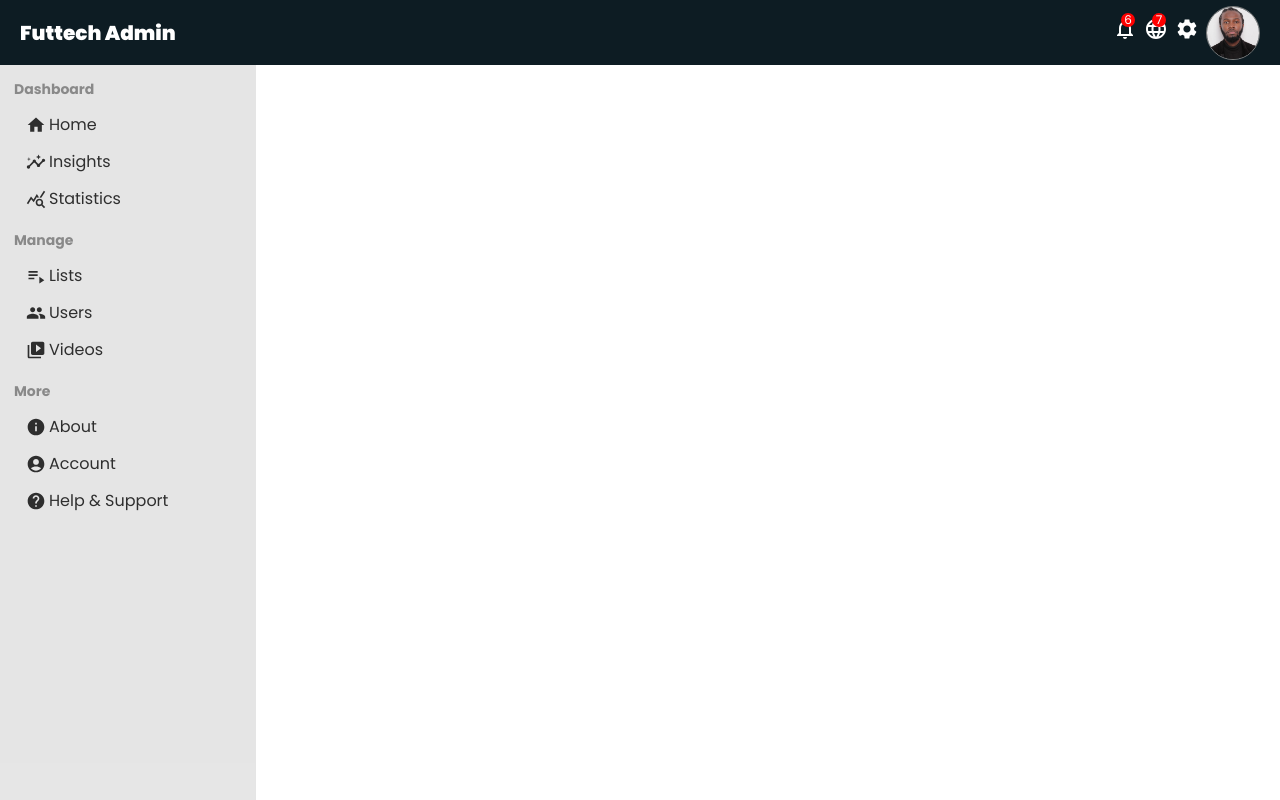
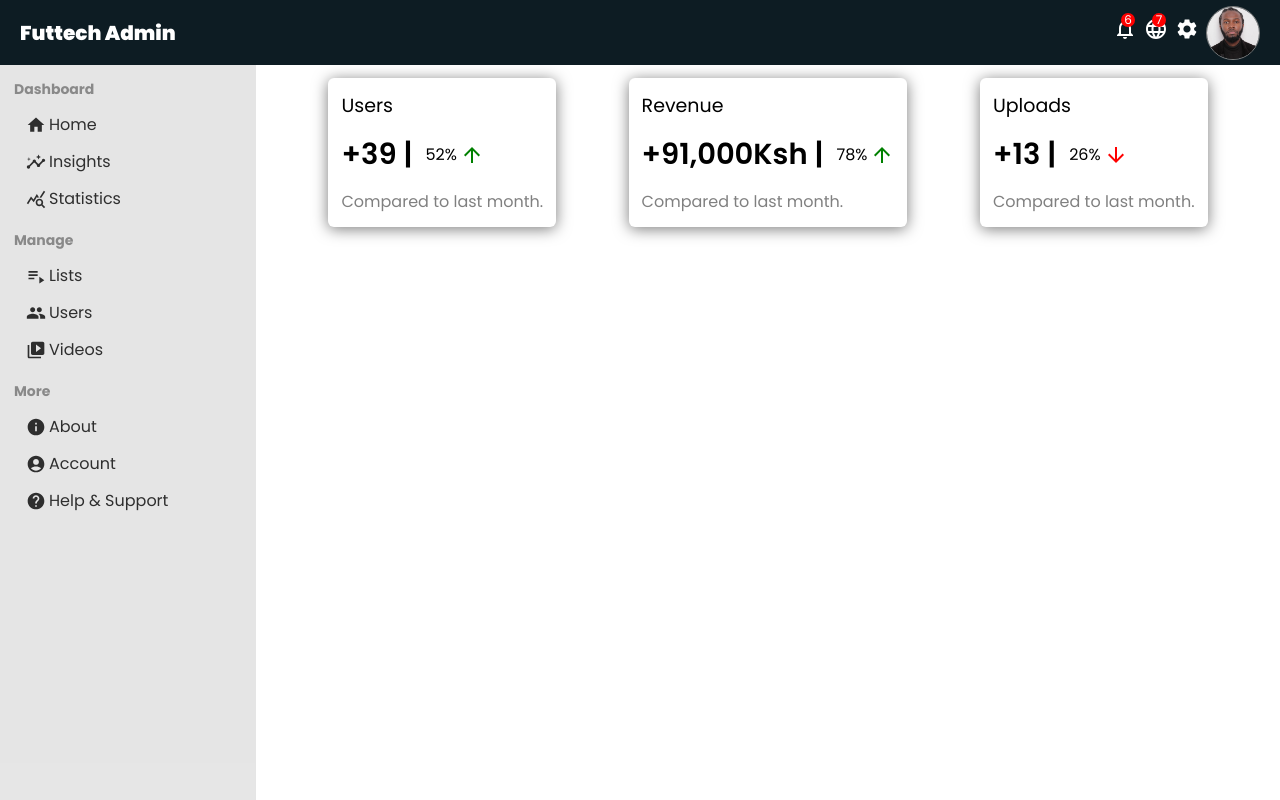
Before and after one commit to kal-kyokya/react-admin-panel, a React (Create React App) app: page / in a window 1280 px wide. Built offline with nearby package versions, Linux system fonts and the light colour scheme.

Commit message:
Complete design of the 'home' sidebar option.

```diff
--- a/src/App.jsx
+++ b/src/App.jsx
@@ -1,13 +1,14 @@
 import './app.scss';
 import Topbar from './components/topbar/Topbar';
 import Sidebar from './components/sidebar/Sidebar';
+import Home from './pages/home/Home';
 
 function App() {
     return (<div>
 		<Topbar />
 		<div className='container'>
 		    <Sidebar />
-		    <div className='main'></div>
+		    <Home />
 		</div>
 	    </div>);
 }
--- a/src/app.scss
+++ b/src/app.scss
@@ -15,10 +15,6 @@
 
 .container {
     display: flex;
-
-    .main {
-	flex: 4;
-    }
 }
 
 .poppins-thin {
--- /dev/null
+++ b/src/components/widget/Widget.jsx
@@ -0,0 +1,36 @@
+import './widget.scss';
+import ArrowUpwardIcon from '@mui/icons-material/ArrowUpward';
+import ArrowDownwardIcon from '@mui/icons-material/ArrowDownward';
+
+const Widget = () => {
+    return (
+	<div className='widget'>
+	    <div className='widgetItems'>
+		<span className='widgetTitle'>Users</span>
+		<div className='widgetData'>
+		    <span className='widgetDataFigure'>+39 | </span>
+		    <span className='widgetDataPercent'>52%<ArrowUpwardIcon className='widgetIcons' /></span>
+		</div>
+		<span className='widgetText'>Compared to last month.</span>
+	    </div>
+	    <div className='widgetItems'>
+		<span className='widgetTitle'>Revenue</span>
+		<div className='widgetData'>
+		    <span className='widgetDataFigure'>+91,000Ksh | </span>
+		    <span className='widgetDataPercent'>78%<ArrowUpwardIcon className='widgetIcons' /></span>
+		</div>
+		<span className='widgetText'>Compared to last month.</span>
+	    </div>
+	    <div className='widgetItems'>
+		<span className='widgetTitle'>Uploads</span>
+		<div className='widgetData'>
+		    <span className='widgetDataFigure'>+13 | </span>
+		    <span className='widgetDataPercent'>26%<ArrowDownwardIcon className='widgetIcons negative' /></span>
+		</div>
+		<span className='widgetText'>Compared to last month.</span>
+	    </div>
+	</div>
+    );
+}
+
+export default Widget;
--- /dev/null
+++ b/src/components/widget/widget.scss
@@ -0,0 +1,49 @@
+.widget {
+    width: 100%;
+    display: flex;
+    align-items: center;
+    justify-content: space-evenly;
+
+    .widgetItems {
+	margin: 13px 0px;
+	padding: 13px;
+	border-radius: 6px;
+	cursor: pointer;
+	box-shadow: 0px 2px 15px 0px rgba(0, 0, 0, 0.52);
+
+	.widgetTitle {
+	    font-size: 19px;
+	}
+
+	.widgetData {
+	    display: flex;
+	    align-items: center;
+	    margin: 13px 0px;
+
+	    .widgetDataFigure {
+		font-size: 29px;
+		font-weight: 600;
+	    }
+
+	    .widgetDataPercent {
+		display: flex;
+		align-items: center;
+		margin-left: 13px
+	    }
+
+	    .widgetIcons {
+		color: green;
+		margin-left: 3px;
+
+		&.negative {
+		    color: red;
+		}
+	    }
+	}
+
+	.widgetText {
+	    font-size: 16px;
+	    color: gray;
+	}
+    }
+}
--- /dev/null
+++ b/src/pages/home/Home.jsx
@@ -0,0 +1,13 @@
+import './home.scss';
+import ArrowUpwardIcon from '@mui/icons-material/ArrowUpward';
+import Widget from '../../components/widget/Widget';
+
+const Home = () => {
+    return (
+	<div className='home'>
+	    <Widget />
+	</div>
+    );
+}
+
+export default Home;
--- /dev/null
+++ b/src/pages/home/home.scss
@@ -0,0 +1,4 @@
+.home {
+    flex: 4;
+    color: black;
+}
```
